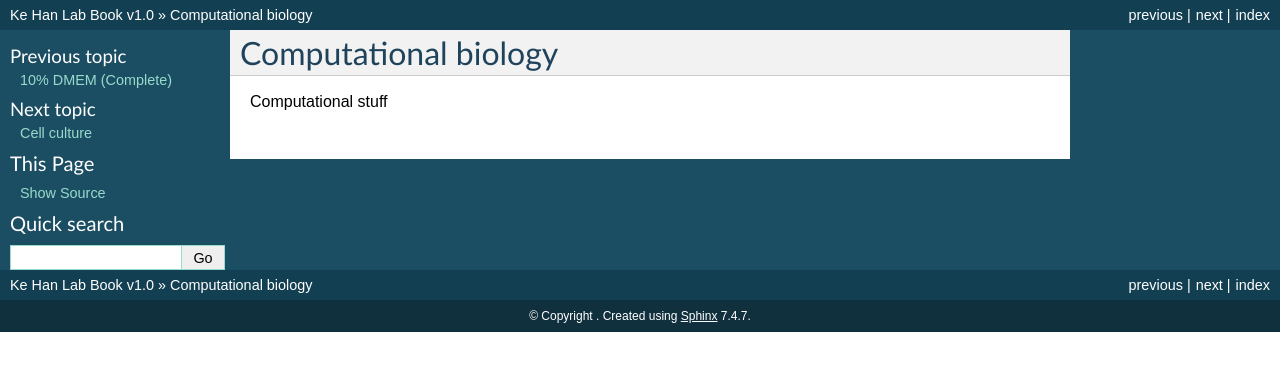
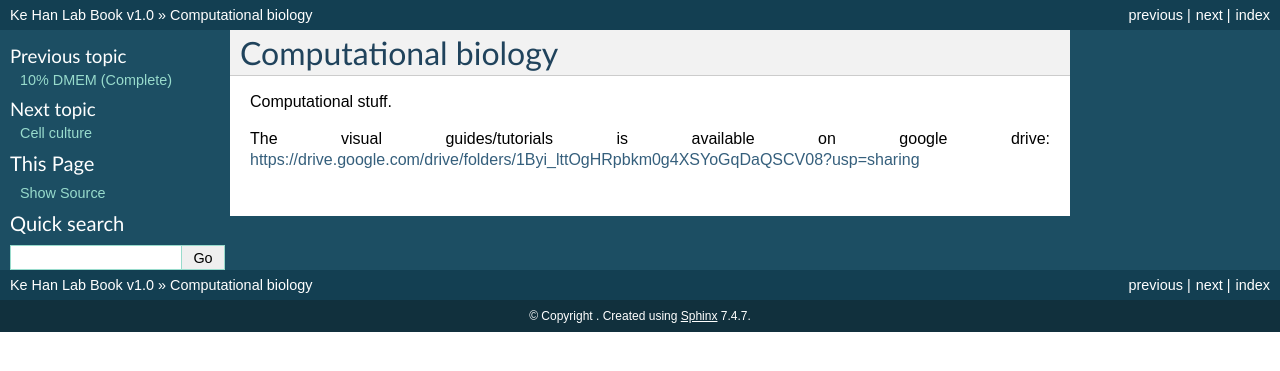
Before and after one commit to kehantan/labbook, a Sphinx documentation site: the page built from docs/computational.rst, in a window 1280 px wide. Shown: the top 371 px of the page. Built offline with Sphinx 7.4.7, drawn with Linux system fonts in a browser that asks for light colours; pages that are not in the unit, such as notebooks, are missing from menus.

Commit message:
Update computational.rst

```diff
--- a/docs/computational.rst
+++ b/docs/computational.rst
@@ -1,7 +1,10 @@
 Computational biology
 =====================
 
-Computational stuff
+Computational stuff.
+
+The visual guides/tutorials is available on google drive:
+https://drive.google.com/drive/folders/1Byi_lttOgHRpbkm0g4XSYoGqDaQSCV08?usp=sharing
 
 .. toctree::
    :maxdepth: 1
```
